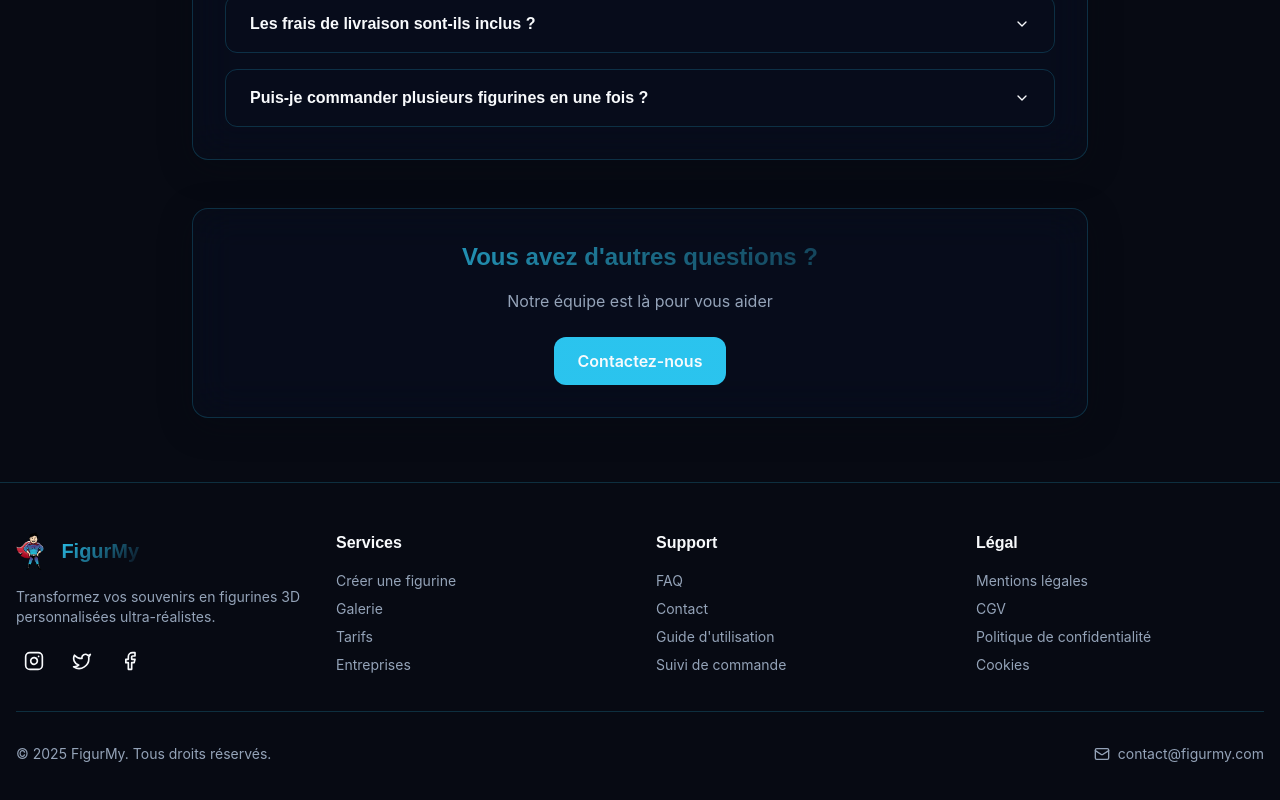
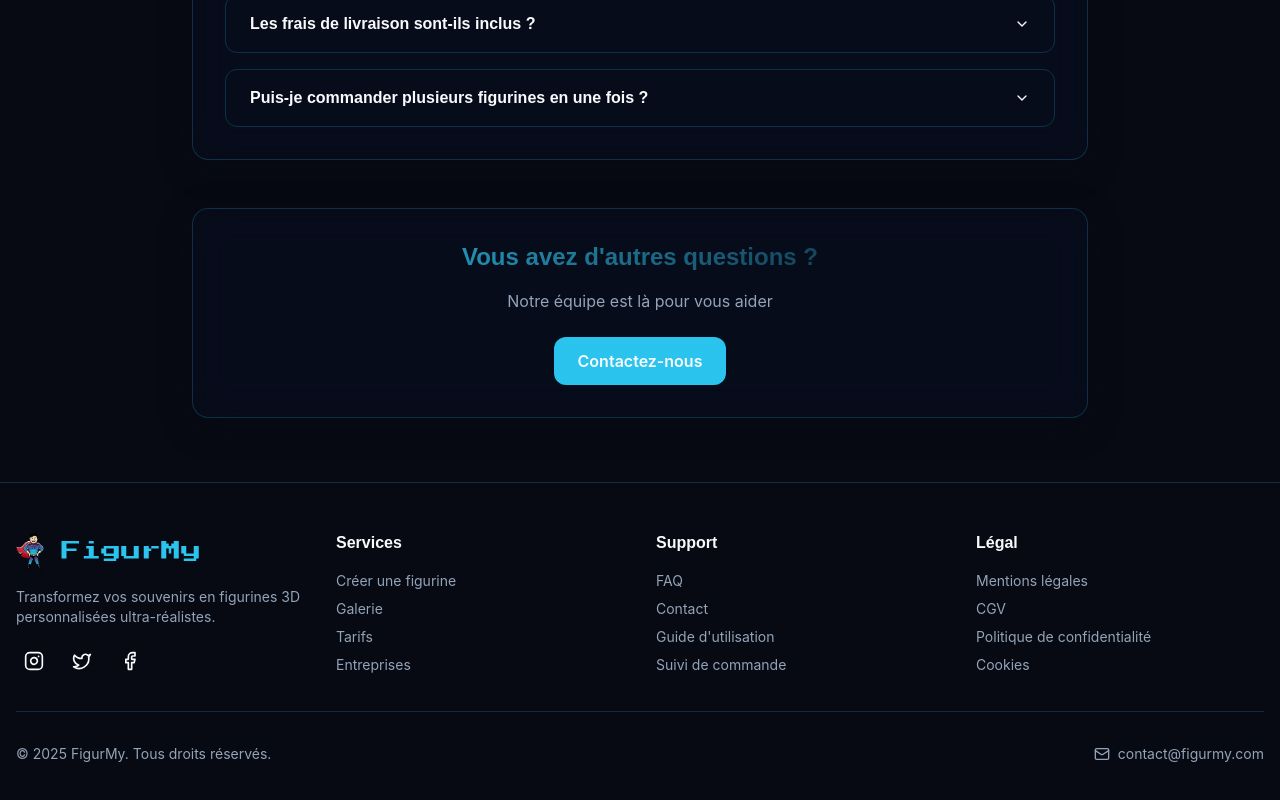
Before and after one commit to RimussLeCactus/figurify-3d-craft, a React (Vite) app: page /faq in a window 1280 px wide. Shown: the part 936-1736 px from the top of the page. Built offline with nearby package versions, Linux system fonts and the light colour scheme; the HTML template or start-up script is replaced by a standard one.

Commit message:
Update footer text style

```diff
--- a/src/components/Footer.tsx
+++ b/src/components/Footer.tsx
@@ -13,7 +13,7 @@ const Footer = () => {
           <div className="space-y-4">
             <div className="flex items-center gap-3">
               <img src={logo} alt="FigurMy" className="h-10 w-auto" />
-              <span className="text-xl font-display font-bold gradient-text">
+              <span className="text-xl font-retro text-primary">
                 FigurMy
               </span>
             </div>
```
